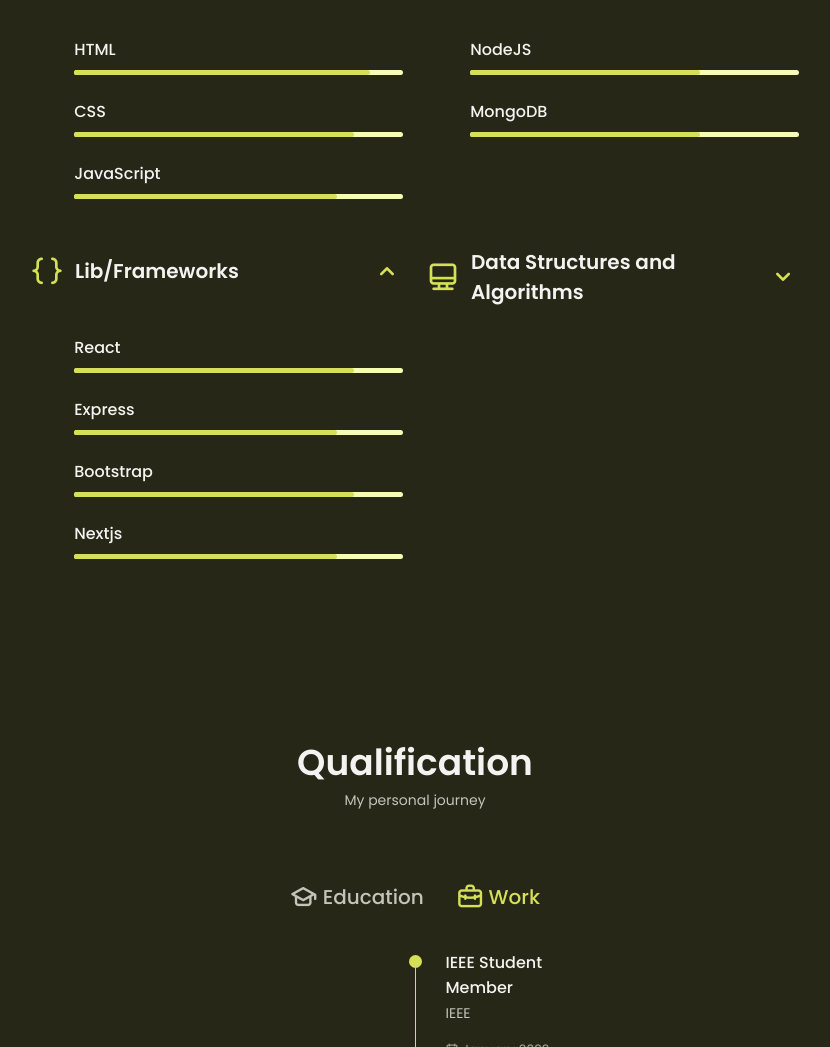
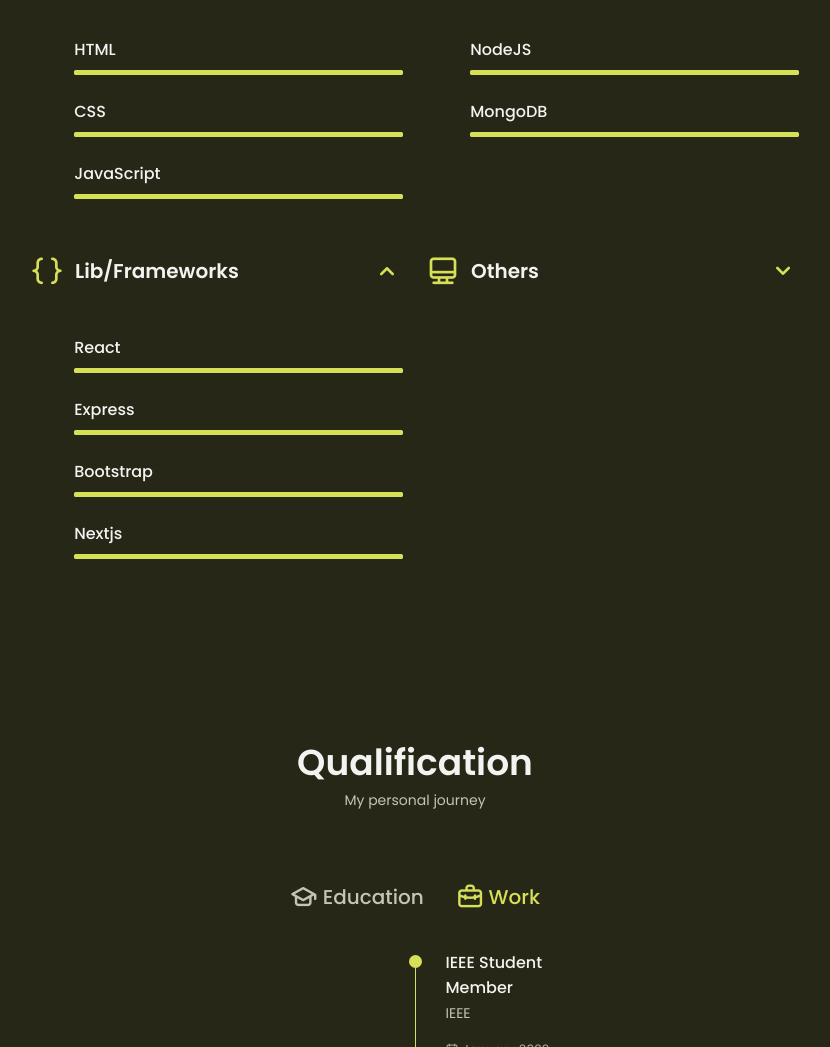
Before and after one commit to Stroller15/Portfolio-2023, a website: page index.html in a window 1280 px wide. Shown: the part 1578-2625 px from the top of the page, without its empty margins (225-1055 px from the left). Drawn offline with nearby package versions, Linux system fonts and the light colour scheme.

Commit message:
fix some issue

```diff
--- a/assets/css/styles.css
+++ b/assets/css/styles.css
@@ -508,40 +508,40 @@ img {
 }
 
 .skills-html {
-  width: 90%;
+  width: 100%;
 }
 
 .skills-css {
-  width: 85%;
+  width: 100%;
 }
 
 .skills-js {
-  width: 80%;
+  width: 100%;
 }
 
 .skills-cpp {
-  width: 30%;
+  width: 100%;
 }
 
 .skills-react {
-  width: 85%;
+  width: 100%;
 }
 
 .skills-btstrap {
-  width: 85%;
+  width: 100%;
 }
 .skills-nextjs {
-  width: 80%;
+  width: 100%;
 }
 
 .skills-express {
-  width: 80%;
+  width: 100%;
 }
 .skills-node {
-  width: 70%;
+  width: 100%;
 }
 .skills-mongodb {
-  width: 70%;
+  width: 100%;
 }
 
 .skills-open .skills-list {
--- a/index.html
+++ b/index.html
@@ -326,7 +326,7 @@ I am an experienced Full Stack Developer specializing in the MERN stack. With a
                         <i class="uil uil-desktop-alt skills-icon"></i>
                         <div>
                             <h1 class="skills-title">
-                                Data Structures and Algorithms
+                                Others
                             </h1>
                         </div>
                         <i class="uil uil-angle-down skills-arrow"></i>
@@ -335,14 +335,12 @@ I am an experienced Full Stack Developer specializing in the MERN stack. With a
                         <div class="skills-data">
                             <div class="skills-titles">
                                 <h3 class="skills-name">
-                                    C++ && Java
+                                    C++
                                 </h3>
 
                             </div>
-                            <!-- <div class="skills-bar">
-                                <span class="skills-percentage skills-cpp">
-                                </span>
-                            </div> -->
+
+
                         </div>
                     </div>
                 </div>
```
